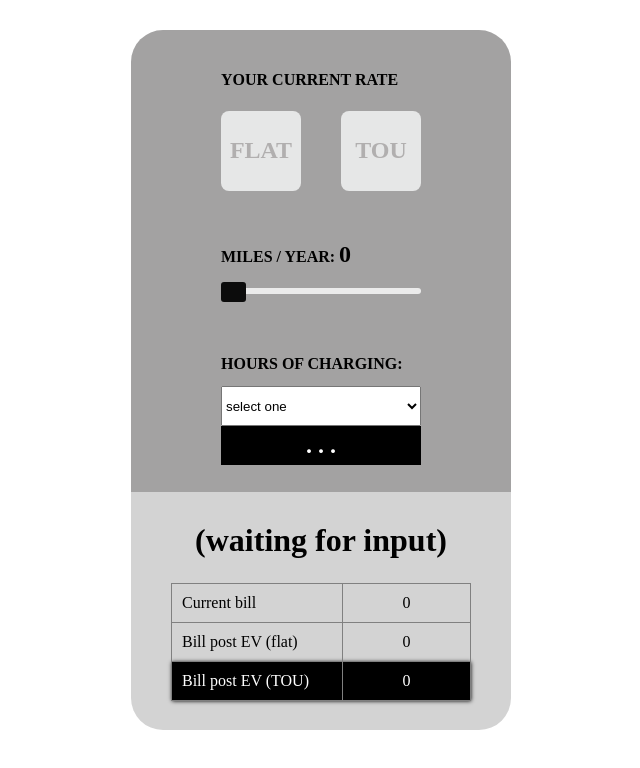
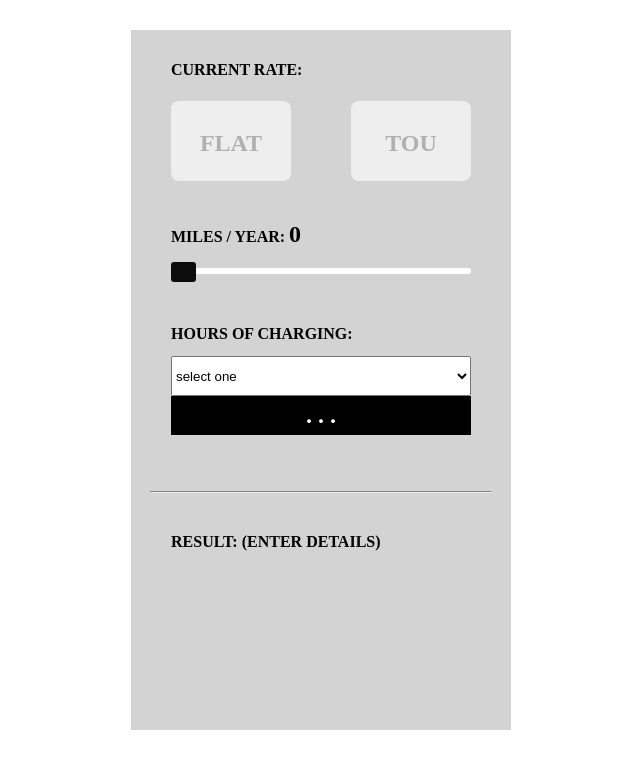
Before and after one commit to asd0999/ev, a React (Create React App) app: page / in a window 1280 px wide. Shown: the top 768 px of the page, without its empty margins (319-959 px from the left). Built offline with nearby package versions, Linux system fonts and the light colour scheme.

Commit message:
more styling, conditional rending output

```diff
--- a/src/App.js
+++ b/src/App.js
@@ -47,6 +47,9 @@ function App() {
         <Miles miles={miles} setMiles={setMiles} />
         <Hours hours={hours} setHours={setHours} />
       </div>
+      <div className="hr-div">
+        <hr />
+      </div>
       <div className="output">
         <Output
           rate={rate}
--- a/src/components/Output.js
+++ b/src/components/Output.js
@@ -102,7 +102,7 @@ function Output(props) {
 
   return (
     <div>
-      <h1>
+      <h4 className="output-label">
         {rate === "A" && billB2rateA < billB2rateB
           ? "Result: Good choice!"
           : rate === "A" && billB2rateA > billB2rateB
@@ -111,25 +111,35 @@ function Output(props) {
           ? "Result: Get flat rate!"
           : rate === "B" && billB2rateA > billB2rateB
           ? "Result: Good choice!"
-          : "(waiting for input)"}
-      </h1>
+          : "Result: (enter details)"}
+      </h4>
 
+      {billB2rateA ? (
         <table>
           <tbody>
             <tr>
               <td className="tr-label">Current bill</td>
               <td>{billB1 && `$ ${billB1}`}</td>
             </tr>
-          <tr className={billB2rateA < billB2rateB ? "best-choice" : null}>
+            <tr
+              className={
+                billB2rateA && billB2rateA < billB2rateB ? "best-choice" : null
+              }
+            >
               <td className="tr-label">Bill post EV (flat)</td>
               <td>{billB2rateA && `$ ${billB2rateA}`}</td>
             </tr>
-          <tr className={billB2rateA < billB2rateB ? null : "best-choice"}>
+            <tr
+              className={
+                billB2rateA && billB2rateA < billB2rateB ? null : "best-choice"
+              }
+            >
               <td className="tr-label">Bill post EV (TOU)</td>
               <td>{billB2rateB && `$ ${billB2rateB}`}</td>
             </tr>
           </tbody>
         </table>
+      ) : null}
     </div>
   );
 }
--- a/src/components/Rates.js
+++ b/src/components/Rates.js
@@ -3,7 +3,7 @@ import React from "react";
 function Rates(props) {
   return (
     <div>
-      <h4>YOUR CURRENT RATE</h4>
+      <h4>CURRENT RATE:</h4>
       <div className="rates-container">
         <div
           className={`rate-option ${props.rate === "A" ? "rate-active" : null}`}
--- a/src/index.css
+++ b/src/index.css
@@ -27,12 +27,12 @@ body {
     flex-direction: column;
     justify-content: flex-start;
     align-items: center;
-    background: rgb(163, 162, 162);
-    border-radius: 32px 32px 0px 0px;
+    background: lightgray;
+    /* border-radius: 32px 32px 0px 0px; */
 }
 
 .input>div {
-    margin-top: 20px;
+    margin-top: 10px;
 }
 
 .output {
@@ -42,27 +42,27 @@ body {
     flex-direction: column;
     align-items: center;
     background: lightgray;
-    border-radius: 0px 0px 32px 32px;
+    /* border-radius: 0px 0px 32px 32px; */
     flex: auto;
 }
 
 .rates-container {
     display: flex;
-    width: 200px;
+    width: 300px;
     justify-content: space-between;
 }
 
 .rate-option {
     /* border: 1px solid black; */
     cursor: pointer;
-    width: 80px;
+    width: 120px;
     height: 80px;
     display: flex;
     flex-direction: row;
     align-items: center;
     justify-content: center;
     border-radius: 8px;
-    background-color: rgb(230, 231, 231);
+    background-color: rgb(238, 238, 238);
     color: rgb(177, 175, 175);
 }
 
@@ -81,8 +81,9 @@ input[type="range"] {
     height: 26px;
     -webkit-appearance: none;
     margin: 10px 0;
-    width: 200px;
-    background-color: rgb(163, 162, 162);
+    width: 300px;
+    /* background-color: rgb(163, 162, 162); */
+    background: lightgray;
 }
 
 input[type="range"]:focus {
@@ -93,15 +94,11 @@ input[type="range"]::-webkit-slider-runnable-track {
     width: 200px;
     height: 6px;
     cursor: pointer;
-    /* box-shadow: 0px 0px 0px #000000; */
-    background: #ebebeb;
+    background: #ffffff;
     border-radius: 9px;
-    /* border: 0px solid #000101; */
 }
 
 input[type="range"]::-webkit-slider-thumb {
-    /* box-shadow: 0px 0px 0px #000000; */
-    /* border: 0px solid #000000; */
     height: 20px;
     width: 25px;
     border-radius: 3px;
@@ -112,13 +109,13 @@ input[type="range"]::-webkit-slider-thumb {
 }
 
 .miles-container h4 {
-    width: 200px;
+    width: 300px;
     text-align: left;
     margin: 30px 0px 0px 0px;
 }
 
 select {
-    width: 200px;
+    width: 300px;
     height: 40px;
     margin-top: -8px;
 }
@@ -140,10 +137,16 @@ h4 span {
     text-align: left;
 }
 
-h1 {
-    text-align: center;
+h2 {
+    text-align: left;
     margin-bottom: 24px;
     margin-top: 30px;
+}
+
+.output-label {
+    width: 300px;
+    text-transform: uppercase;
+    margin-top: 40px;
 }
 
 table {
@@ -171,15 +174,21 @@ td {
     box-shadow: 0px 0px 4px black;
 }
 
+.hr-div {
+    background-color: lightgray;
+    width: 380px;
+    display: flex;
+    justify-content: center;
+}
+
+hr {
+    border-top: 1px solid grey;
+    margin: 0;
+    width: 340px;
+}
+
 @media (max-width: 600px) {
     #root {
         margin-top: 0px;
     }
-    .input,
-    .output {
-        border-radius: 0px;
-    }
-    .input>div {
-        margin-top: 10px;
-    }
 }
```
Lines whose indentation alone changed are shown as unchanged.
